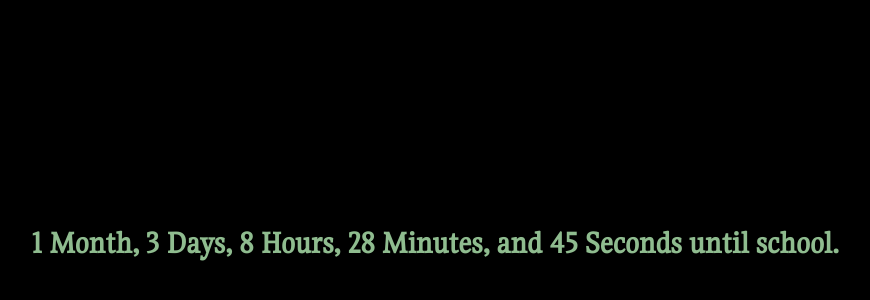
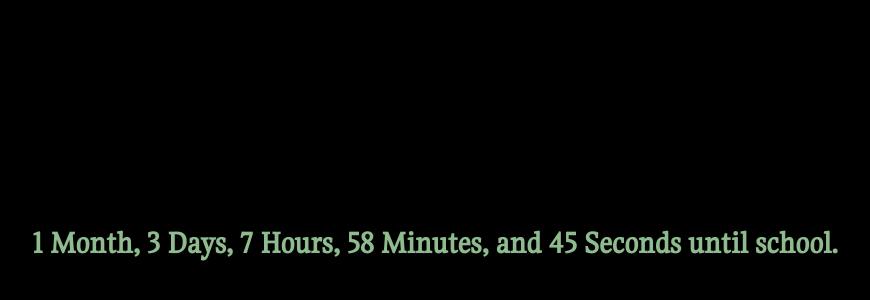
Before and after one commit to TwoSevens/school_countdown, a React (Vite) app: page / in a window 1280 px wide. Shown: the part 92-392 px from the top of the page, without its empty margins (205-1075 px from the left). Built offline with nearby package versions, Linux system fonts and the light colour scheme.

Commit message:
Update App.tsx

```diff
--- a/src/App.tsx
+++ b/src/App.tsx
@@ -3,7 +3,7 @@ import "./App.css";
 import moment from "moment";
 
 function App() {
-  let schoolStart = new Date(2024, 8, 4, 7, 30).getTime();
+  let schoolStart = new Date(2024, 8, 4, 7, 0).getTime();
   let currentTime = Date.now();
   let [countdown, setCountdown] = useState(
     moment.duration(schoolStart - currentTime)
```
